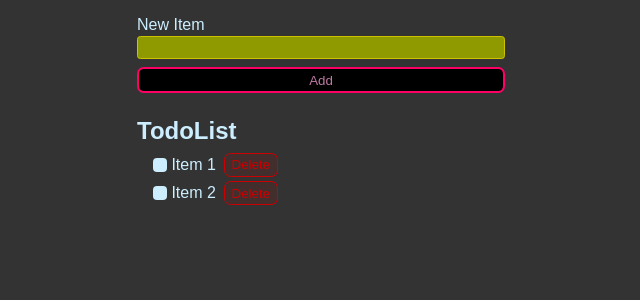
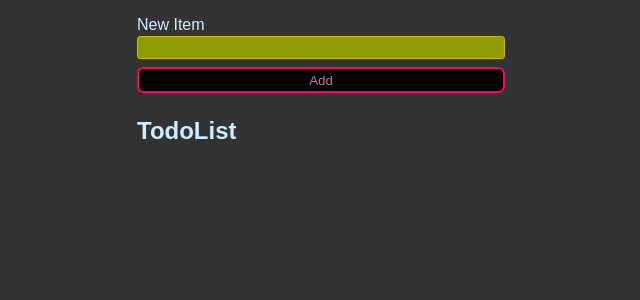
Before and after one commit to simonhefvelin/TodoLista, a React (Vite) app: page / in a window 1280 px wide. Shown: the top 300 px of the page, without its empty margins (319-959 px from the left). Built offline with nearby package versions, Linux system fonts and the light colour scheme.

Commit message:
making page dynamic

```diff
--- a/src/App.jsx
+++ b/src/App.jsx
@@ -1,32 +1,52 @@
-import "./styles.css"
-import { useState } from "react"
+import "./styles.css";
+import { useState } from "react";
 
 export default function App() {
-const [newItem, setNewItem ] = useState ("")
+  const [newItem, setNewItem] = useState("");
+  const [todos, setTodos] = useState([]);
 
-  return <><form className="new-item-form">
+  function handleSubmit(e) {
+    e.preventDefault();
+
+    setTodos((currentTodos) => {
+      return [
+        ...currentTodos,
+         {id: crypto.randomUUID(), title: newItem, completed: false}
+      ]
+    })
+
+    setNewItem("")
+
+  }
+
+  return (
+    <>
+      <form onSubmit={handleSubmit} className="new-item-form">
         <div className="form-row">
           <label htmlFor="item">New Item</label>
-    <input type="text" id="item" />
+          <input
+            value={newItem}
+            onChange={(e) => setNewItem(e.target.value)}
+            type="text"
+            id="item"
+          />
         </div>
         <button className="btn">Add</button>
       </form>
-  <h1 className ="header">TodoList</h1>
-  <ul className ="list">
-    <li>
+      <h1 className="header">TodoList</h1>
+      <ul className="list">
+        {todos.map(todo => {
+          return(
+          <li key={todo.id}>
           <label>
-        <input type="checkbox"/>
-        Item 1
+            <input type="checkbox" checked={todo.completed} />
+            {todo.title}
           </label>
           <button className="btn btn-danger">Delete</button>
          </li>
-    <li>
-      <label>
-        <input type="checkbox"/>
-        Item 2
-      </label>
-      <button className="btn btn-danger">Delete</button>
-    </li>
+          )
+        })}
       </ul>
     </>
+  )
 }
```
Lines whose indentation alone changed are shown as unchanged.
